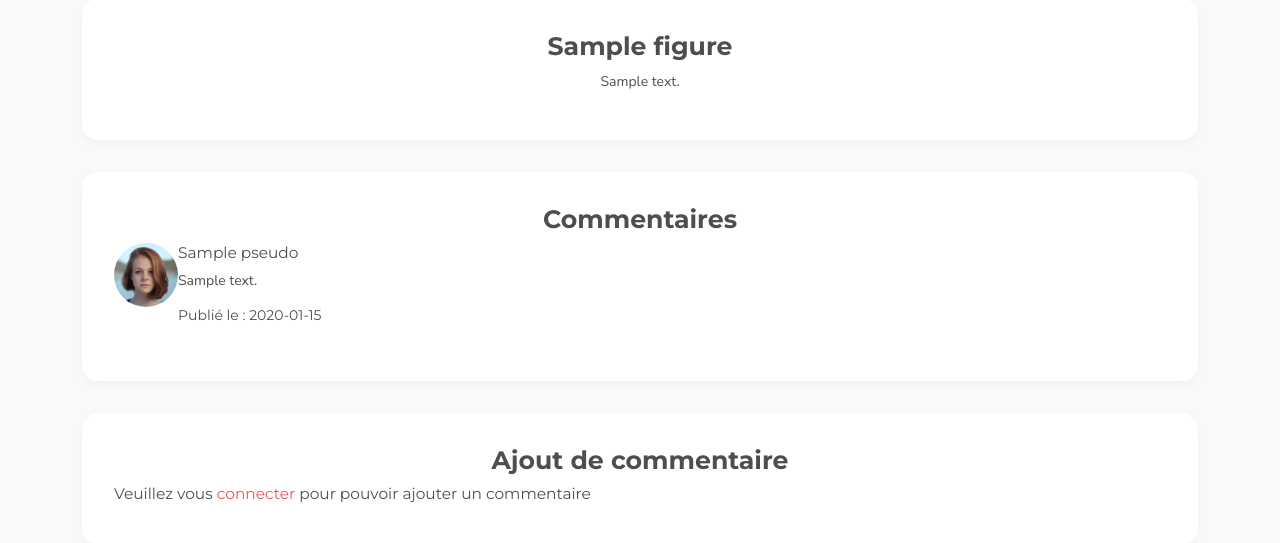
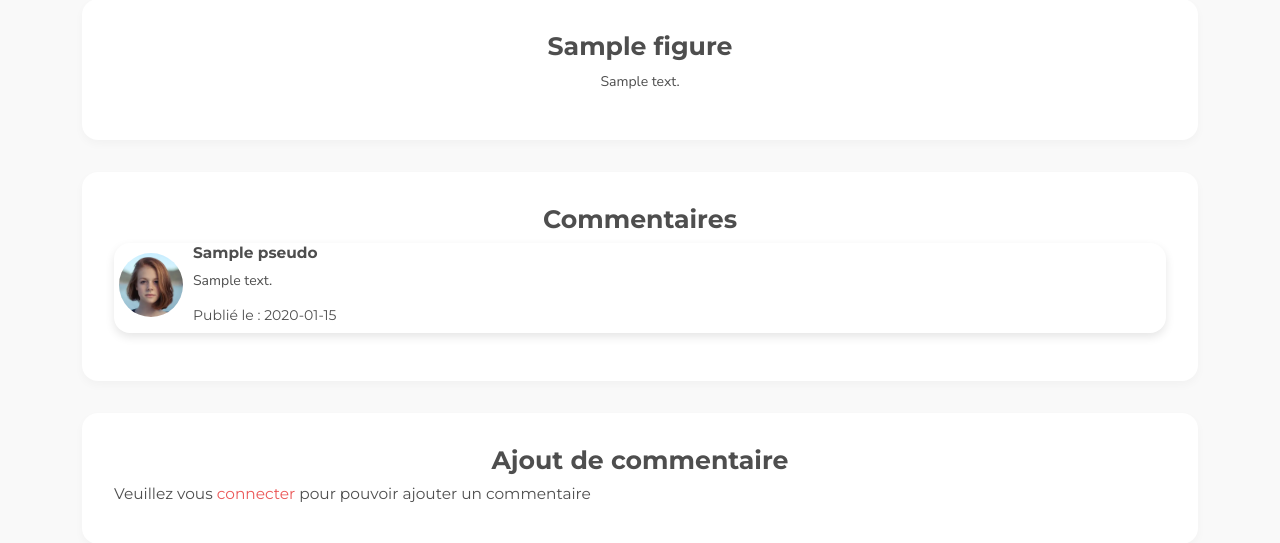
Before and after one commit to Ndl17/P6SnowTricks, a Symfony app: template templates/figure/detail.html.twig in a window 1280 px wide. Shown: the part 1461-2004 px from the top of the page. Run offline with Twig, Linux system fonts and the light colour scheme; the template is opened without the code that fills it: most values are stand-ins (such as "Sample title", 1, 10 or a date in 2020); some libraries are stand-ins or nearby versions.

Commit message:
mise en forme commentaire css

```diff
--- a/templates/figure/detail.html.twig
+++ b/templates/figure/detail.html.twig
@@ -65,6 +65,26 @@
 }
 
 
+.commentContent{
+  margin-left: 10px;
+}
+
+#profilePic{
+  margin-top: 10px;
+  margin-left: 5px;
+}
+
+.shadow{
+  box-shadow: 0 4px 10px rgba(0, 0, 0, 0.10) !important;
+}
+
+label{
+  display: none !important;
+}
+
+#comment_form_Envoyer{
+  margin-top: 10px
+}
 
 </style>
 
@@ -223,12 +243,12 @@
             <h1 class="text-center font-weight-bold">Commentaires</h1>
             {% for comment in comments.data %}
 
-            <div class="d-flex mb-3">
-              <img src="../assets/img/profile/profile-9.webp" class="align-self-start mr-3 rounded-circle" alt="" style="width:64px;height:64px;">
-              <div class="media-body">
-                <h5 class="mt-0">{{ comment.pseudo}}</h5>
+            <div class="d-flex mb-3 rounded shadow">
+              <img src="../assets/img/profile/profile-9.webp" class="align-self-start mr-3 rounded-circle" alt="" style="width:64px;height:64px;" id="profilePic">
+              <div class="media-body commentContent">
+                <h5 class="mt-0 fw-bold">{{ comment.pseudo}}</h5>
                 <p>{{ comment.content}}</p>
-                <h6>Publié le : {{ comment.created_at|date('Y-m-d')}}</h6>
+                <h6 style="margin-top=-6px">Publié le : {{ comment.created_at|date('Y-m-d')}}</h6>
               </div>
             </div>
 
@@ -239,7 +259,6 @@
             {% set pages = comments.pages %}
             {% set currentPage = comments.page %}
             {% include "_partials/_pagination.html.twig" %}
-    {{dump(comments)}}
           </div>
 
         </div>
```
